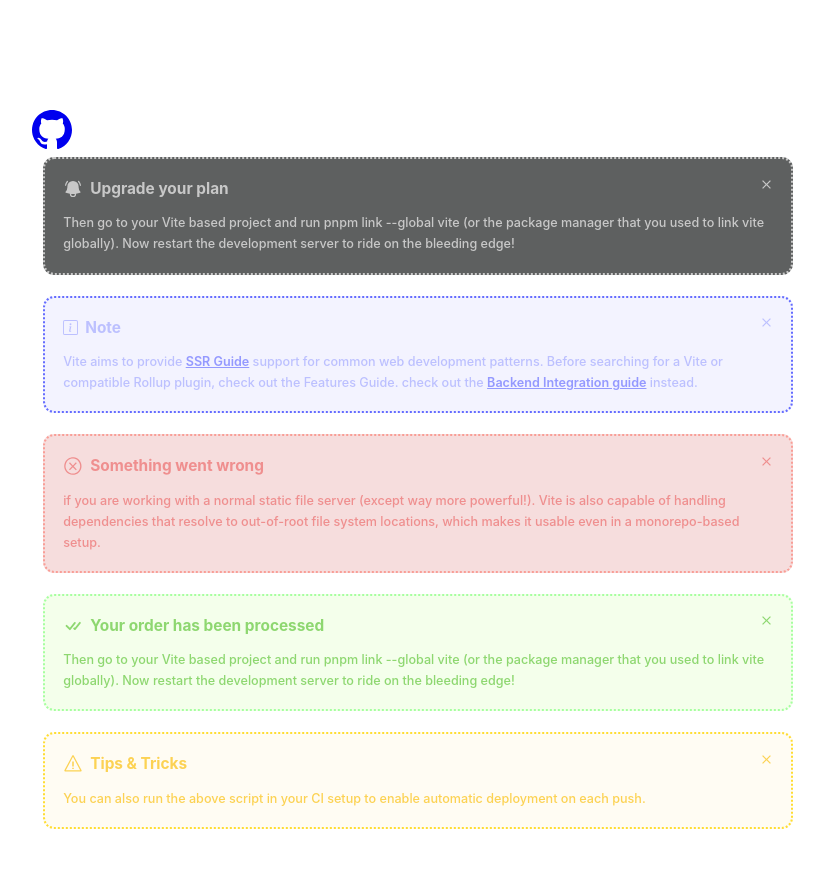
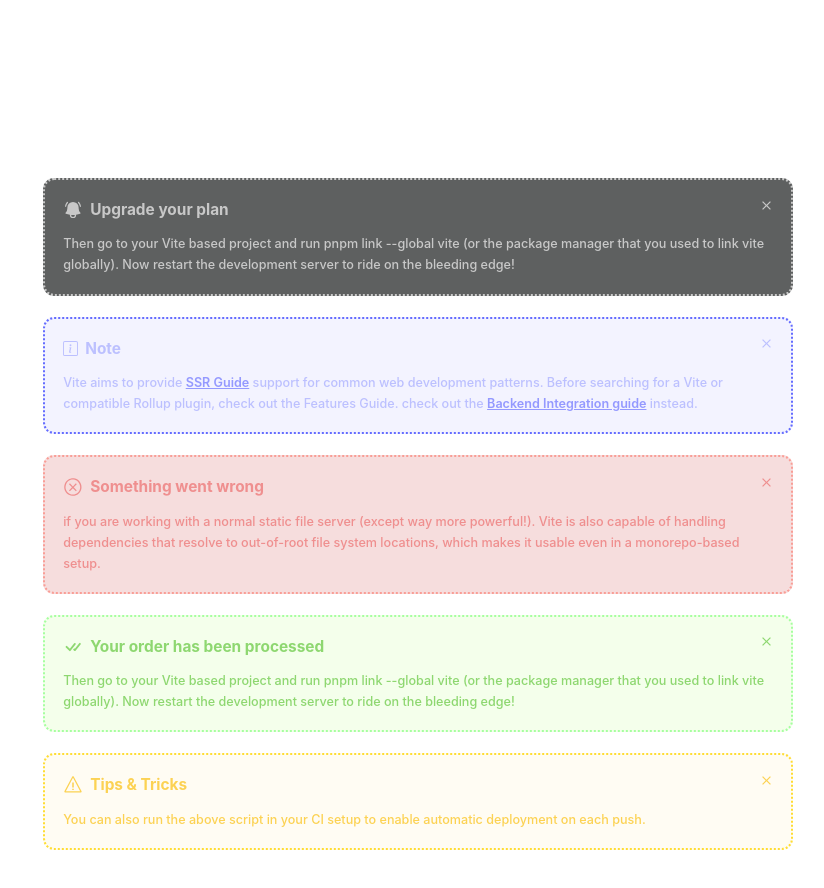
Before and after one commit to codeawy/reactjs-alert-types, a React (Vite) app: page / in a window 1280 px wide. Shown: the top 888 px of the page, without its empty margins (222-1046 px from the left). Built offline with nearby package versions, Linux system fonts and the light colour scheme.

Commit message:
remove darkmode, and styles github icon

```diff
--- a/src/App.jsx
+++ b/src/App.jsx
@@ -7,7 +7,11 @@ import Alert from "./shared/Alert";
 const App = () => {
   return (
     <div className="container">
-      <a href={"https://github.com/codeawy/reactjs-alert-types"} target="_blank">
+      <a
+        href={"https://github.com/codeawy/reactjs-alert-types"}
+        target="_blank"
+        className="github-icon"
+      >
         <BsGithub size={40} />
       </a>
       <Alert
--- a/src/index.css
+++ b/src/index.css
@@ -64,3 +64,11 @@
     background-color: #f9f9f9;
   }
 }
+
+.github-icon {
+  display: flex;
+  align-items: center;
+  justify-content: center;
+  margin-bottom: 2rem;
+  color: white;
+}
```
Also changed, not shown: src/components/ToggleDarkMode/ToggleDarkMode.styles.js (deleted, +0 -10 lines), src/components/ToggleDarkMode/index.jsx (deleted, +0 -15 lines).
